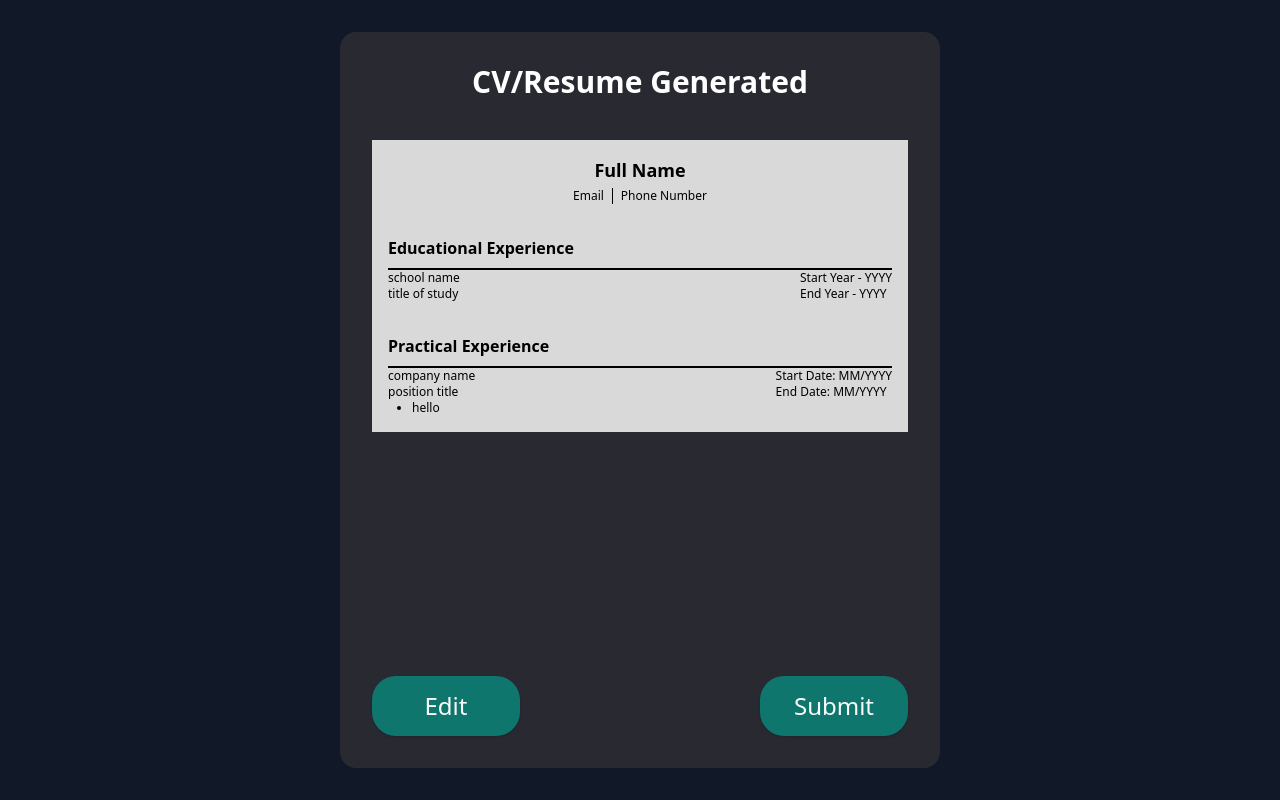
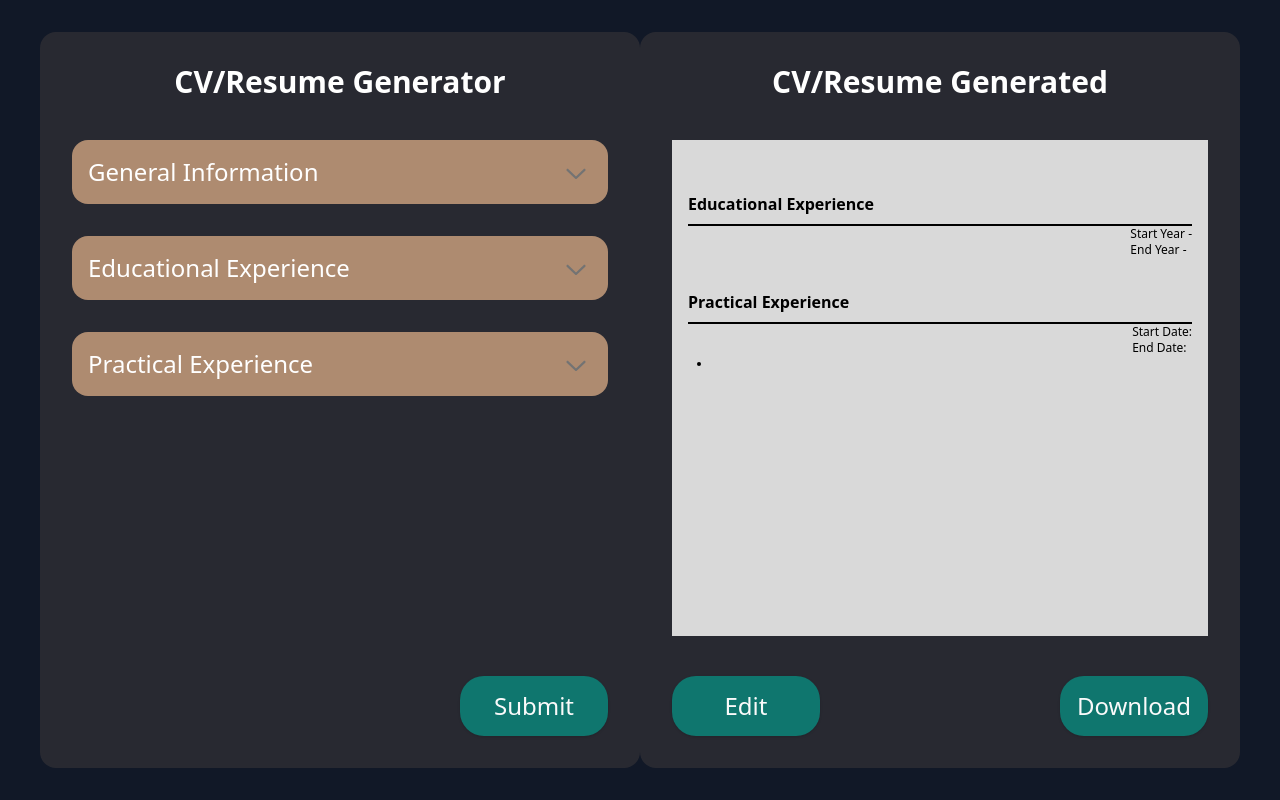
Before and after one commit to YismelR/cv-app, a React (Vite) app: page / in a window 1280 px wide. Built offline with nearby package versions, Linux system fonts and the light colour scheme.

Commit message:
provided useState from the parent components in order to maintained the information given in the input

```diff
--- a/src/App.tsx
+++ b/src/App.tsx
@@ -1,11 +1,40 @@
 import CVGenerator from "./pages/CVGenerator";
 import ResumeGenerated from "./pages/ResumeGenerated";
+import { useState } from "react";
 
 function App() {
+  const [formData, setFormData] = useState({
+    fullname: "",
+    email: "",
+    phonenumber: "",
+  });
+  const [eduData, setEduData] = useState({
+    schoolname: "",
+    studytitle: "",
+    startyear: "",
+    endyear: "",
+  });
+  const [expData, setExpData] = useState({
+    companyname: "",
+    positiontitle: "",
+    startdate: "",
+    enddate: "",
+    workdescription: "",
+  });
+
+  console.log(formData);
   return (
     <div className="min-h-full bg-[#111827] flex place-content-center text-white">
-      {/* <CVGenerator /> */}
-      <ResumeGenerated />
+      <CVGenerator
+        setForm={setFormData}
+        setEdu={setEduData}
+        setExp={setExpData}
+      />
+      <ResumeGenerated
+        formData={formData}
+        eduData={eduData}
+        expData={expData}
+      />
     </div>
   );
 }
--- a/src/components/generator/AccordionCategory.tsx
+++ b/src/components/generator/AccordionCategory.tsx
@@ -8,25 +8,29 @@ import GeneralInfoForm from "./GeneralInfoForm";
 import EducationalExpForm from "./EducationalExpForm";
 import PracticalExpForm from "./PracticalExpForm";
 
-export default function AccordionCategory() {
+export default function AccordionCategory({
+  formSetter,
+  eduSetter,
+  expSetter,
+}: any) {
   return (
     <Accordion type="single" collapsible className="w-full flex flex-col gap-8">
       <AccordionItem value="item-1">
         <AccordionTrigger>General Information</AccordionTrigger>
         <AccordionContent>
-          <GeneralInfoForm />
+          <GeneralInfoForm setTheInfo={formSetter} />
         </AccordionContent>
       </AccordionItem>
       <AccordionItem value="item-2">
         <AccordionTrigger>Educational Experience</AccordionTrigger>
         <AccordionContent>
-          <EducationalExpForm />
+          <EducationalExpForm setEducation={eduSetter} />
         </AccordionContent>
       </AccordionItem>
       <AccordionItem value="item-3">
         <AccordionTrigger>Practical Experience</AccordionTrigger>
         <AccordionContent>
-          <PracticalExpForm />
+          <PracticalExpForm setExperience={expSetter} />
         </AccordionContent>
       </AccordionItem>
     </Accordion>
--- a/src/components/generator/EducationalExpForm.tsx
+++ b/src/components/generator/EducationalExpForm.tsx
@@ -26,7 +26,7 @@ const formSchema = z.object({
     message: "Username must be at least 2 characters.",
   }),
 });
-export default function EducationalExpForm() {
+export default function EducationalExpForm({ setEducation }: any) {
   // 1. Define your form.
   const form = useForm<z.infer<typeof formSchema>>({
     resolver: zodResolver(formSchema),
@@ -42,7 +42,7 @@ export default function EducationalExpForm() {
   function onSubmit(values: z.infer<typeof formSchema>) {
     // Do something with the form values.
     // ✅ This will be type-safe and validated.
-    console.log(values);
+    setEducation(values);
   }
 
   return (
--- a/src/components/generator/GeneralInfoForm.tsx
+++ b/src/components/generator/GeneralInfoForm.tsx
@@ -1,7 +1,7 @@
 import { zodResolver } from "@hookform/resolvers/zod";
 import { useForm } from "react-hook-form";
 import { z } from "zod";
-// import { Button } from "@/components/ui/button";
+import { Button } from "@/components/ui/button";
 import {
   Form,
   FormControl,
@@ -24,12 +24,14 @@ const formSchema = z.object({
   }),
 });
 
-export default function GeneralInfoForm() {
+export default function GeneralInfoForm({ setTheInfo }: any) {
   // 1. Define your form.
   const form = useForm<z.infer<typeof formSchema>>({
     resolver: zodResolver(formSchema),
     defaultValues: {
       fullname: "",
+      email: "",
+      phonenumber: "",
     },
   });
 
@@ -37,7 +39,8 @@ export default function GeneralInfoForm() {
   function onSubmit(values: z.infer<typeof formSchema>) {
     // Do something with the form values.
     // ✅ This will be type-safe and validated.
-    console.log(values);
+
+    setTheInfo(values);
   }
 
   return (
@@ -87,7 +90,7 @@ export default function GeneralInfoForm() {
             </FormItem>
           )}
         />
-        {/* <Button type="submit">Submit</Button> */}
+        <Button type="submit">Submit</Button>
       </form>
     </Form>
   );
--- a/src/components/generator/PracticalExpForm.tsx
+++ b/src/components/generator/PracticalExpForm.tsx
@@ -30,7 +30,7 @@ const formSchema = z.object({
     message: "Username must be at least 2 characters.",
   }),
 });
-export default function PracticalExpForm() {
+export default function PracticalExpForm({ setExperience }: any) {
   // 1. Define your form.
   const form = useForm<z.infer<typeof formSchema>>({
     resolver: zodResolver(formSchema),
@@ -47,7 +47,7 @@ export default function PracticalExpForm() {
   function onSubmit(values: z.infer<typeof formSchema>) {
     // Do something with the form values.
     // ✅ This will be type-safe and validated.
-    console.log(values);
+    setExperience(values);
   }
 
   return (
@@ -133,7 +133,6 @@ export default function PracticalExpForm() {
             </FormItem>
           )}
         />
-        {/* <Button type="submit">Submit</Button> */}
       </form>
     </Form>
   );
--- a/src/components/geratedresume/EducationalExp.tsx
+++ b/src/components/geratedresume/EducationalExp.tsx
@@ -1,16 +1,16 @@
-export default function EducationalExp() {
+export default function EducationalExp({ edu }: any) {
   return (
     <section>
       <h1 className="text-base font-semibold">Educational Experience</h1>
       <div className="border border-black mt-2"></div>
       <div className="flex justify-between">
         <div>
-          <p>school name</p>
-          <p>title of study</p>
+          <p>{edu.schoolname}</p>
+          <p>{edu.studytitle}</p>
         </div>
         <div>
-          <p>Start Year - YYYY</p>
-          <p>End Year - YYYY</p>
+          <p>Start Year - {edu.startyear}</p>
+          <p>End Year - {edu.endyear}</p>
         </div>
       </div>
     </section>
--- a/src/components/geratedresume/GeneralInfo.tsx
+++ b/src/components/geratedresume/GeneralInfo.tsx
@@ -1,10 +1,10 @@
-export default function GeneralInfo() {
+export default function GeneralInfo({ info }: any) {
   return (
     <section className="flex flex-col place-items-center gap-1">
-      <h2 className="text-lg font-semibold">Full Name</h2>
+      <h2 className="text-lg font-semibold">{info.fullname}</h2>
       <div className="flex">
-        <p className="border-r border-black px-2">Email</p>
-        <p className="px-2">Phone Number</p>
+        <p className="border-r border-black px-2">{info.email}</p>
+        <p className="px-2">{info.phonenumber}</p>
       </div>
     </section>
   );
--- a/src/components/geratedresume/PracticalExp.tsx
+++ b/src/components/geratedresume/PracticalExp.tsx
@@ -1,21 +1,21 @@
 import ResponsibilityList from "./ResponsibilityList";
 
-export default function PracticalExp() {
+export default function PracticalExp({ exp }: any) {
   return (
     <section>
       <h1 className="text-base font-semibold">Practical Experience</h1>
       <div className="border border-black mt-2"></div>
       <div className="flex justify-between">
         <div>
-          <p>company name</p>
-          <p>position title</p>
+          <p>{exp.companyname}</p>
+          <p>{exp.positiontitle}</p>
         </div>
         <div>
-          <p>Start Date: MM/YYYY</p>
-          <p>End Date: MM/YYYY</p>
+          <p>Start Date: {exp.startdate}</p>
+          <p>End Date: {exp.enddate}</p>
         </div>
       </div>
-      <ResponsibilityList />
+      <ResponsibilityList listExp={exp} />
     </section>
   );
 }
--- a/src/components/geratedresume/ResponsibilityList.tsx
+++ b/src/components/geratedresume/ResponsibilityList.tsx
@@ -1,7 +1,7 @@
-export default function ResponsibilityList() {
+export default function ResponsibilityList({ listExp }: any) {
   return (
     <ul className="list-disc pl-6">
-      <li>hello</li>
+      <li>{listExp.workdescription}</li>
     </ul>
   );
 }
--- a/src/pages/CVGenerator.tsx
+++ b/src/pages/CVGenerator.tsx
@@ -1,11 +1,15 @@
 import AccordionCategory from "@/components/generator/AccordionCategory";
 import SubmitButton from "@/components/generator/SubmitButton";
 
-export default function CVGenerator() {
+export default function CVGenerator({ setForm, setEdu, setExp }: any) {
   return (
     <div className="bg-backgroundCardColor flex flex-col gap-10 my-8 p-8 rounded-2xl w-[600px] place-items-center min-h-full">
       <h2 className="font-bold text-3xl">CV/Resume Generator</h2>
-      <AccordionCategory />
+      <AccordionCategory
+        formSetter={setForm}
+        eduSetter={setEdu}
+        expSetter={setExp}
+      />
       <SubmitButton name="Submit" />
     </div>
   );
--- a/src/pages/ResumeGenerated.tsx
+++ b/src/pages/ResumeGenerated.tsx
@@ -3,21 +3,21 @@ import EducationalExp from "@/components/geratedresume/EducationalExp";
 import GeneralInfo from "@/components/geratedresume/GeneralInfo";
 import PracticalExp from "@/components/geratedresume/PracticalExp";
 
-export default function ResumeGenerated() {
+export default function ResumeGenerated({ formData, eduData, expData }: any) {
   return (
     <div className="bg-backgroundCardColor flex flex-col gap-10 my-8 p-8 rounded-2xl w-[600px] min-h-full">
       <h1 className="font-bold text-3xl place-self-center">
         CV/Resume Generated
       </h1>
-      <main className="bg-resumeBG flex flex-col text-black w-full p-4 text-xs gap-8">
-        <GeneralInfo />
-        <EducationalExp />
-        <PracticalExp />
+      <main className="bg-resumeBG flex flex-col text-black w-full p-4 text-xs gap-8 h-full">
+        <GeneralInfo info={formData} />
+        <EducationalExp edu={eduData} />
+        <PracticalExp exp={expData} />
       </main>
-      <div className="flex justify-between mt-auto">
+      <footer className="flex justify-between mt-auto">
         <SubmitButton name="Edit" />
-        <SubmitButton name="Submit" />
-      </div>
+        <SubmitButton name="Download" />
+      </footer>
     </div>
   );
 }
```
